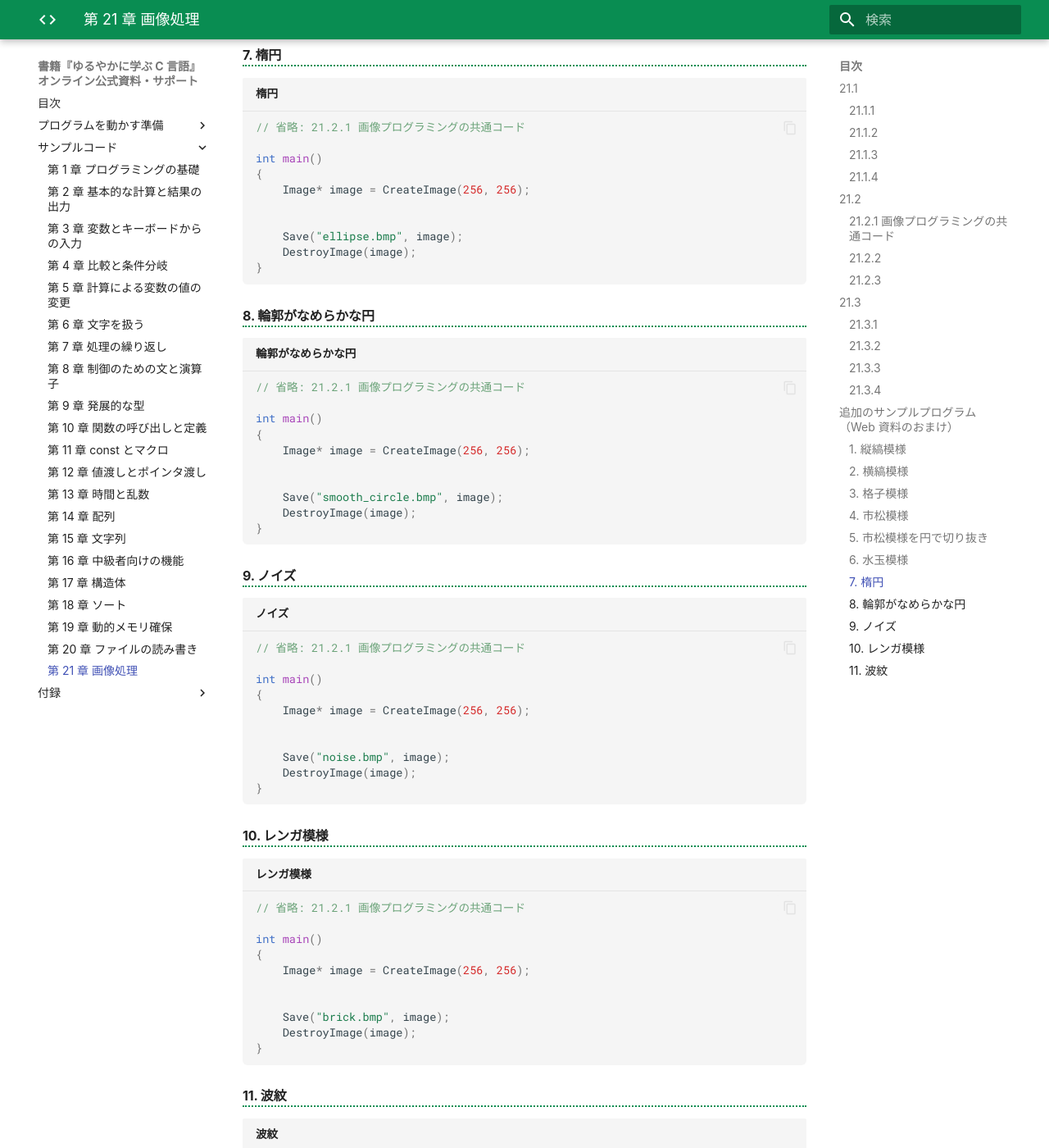
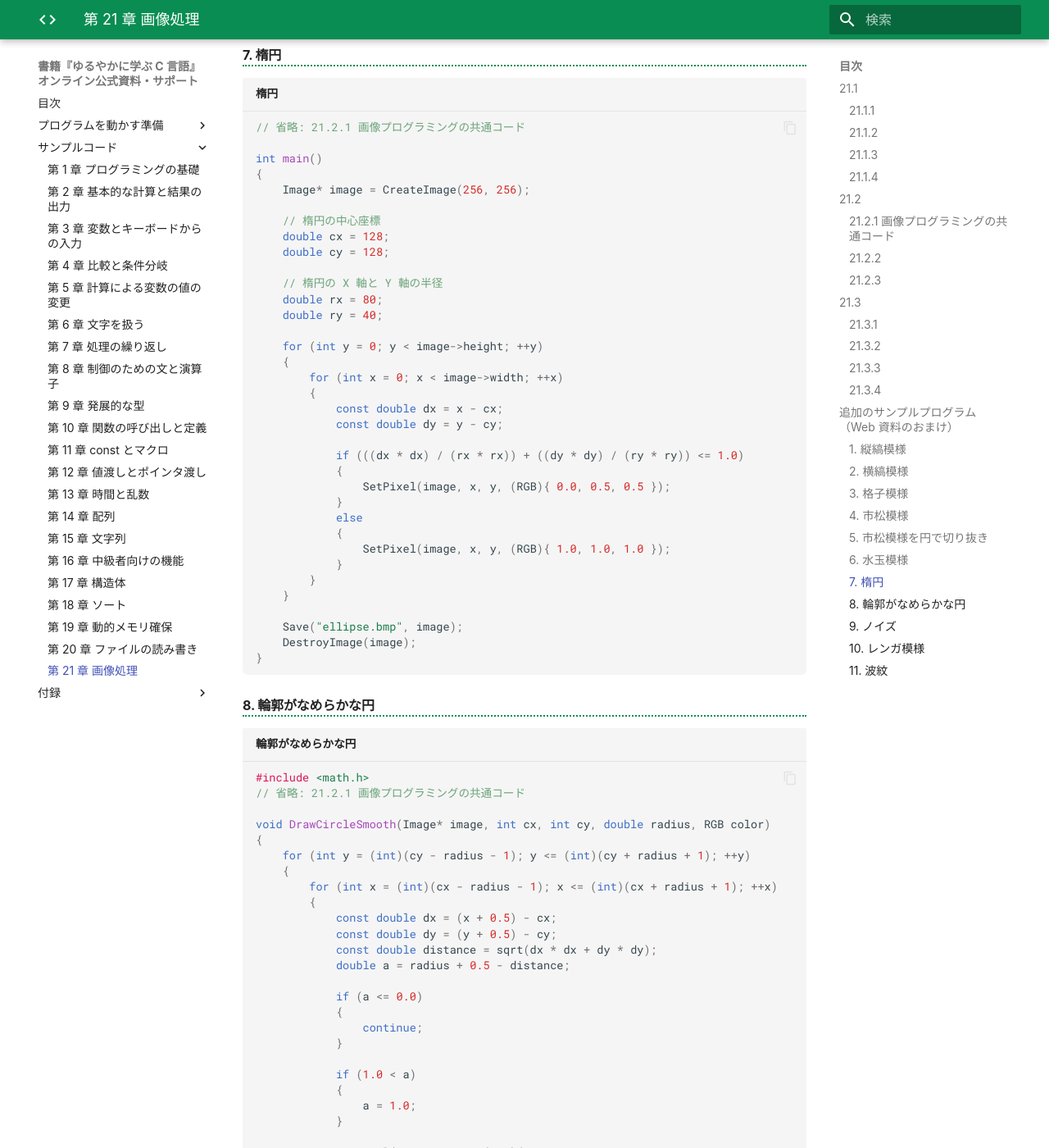
Before and after one commit to yuruyaka-c/yuruyaka-c.github.io, an MkDocs documentation site: the page built from docs/code/21.md, in a window 1280 px wide and 1400 px high, scrolled down 13141 px. Shown: the whole window at 82% size. Built offline with MkDocs 1.6.1 and Material for MkDocs 9.7.7, drawn with Linux system fonts in a browser that asks for light colours; nearby versions of some CDN libraries; some web fonts are replaced; some of the changed text lies outside the part shown.

Commit message:
Update 21.md

````diff
--- a/docs/code/21.md
+++ b/docs/code/21.md
@@ -666,6 +666,31 @@
 {
 	Image* image = CreateImage(256, 256);
 
+	// 楕円の中心座標
+	double cx = 128;
+	double cy = 128;
+
+	// 楕円の X 軸と Y 軸の半径
+	double rx = 80;
+	double ry = 40;
+
+	for (int y = 0; y < image->height; ++y)
+	{
+		for (int x = 0; x < image->width; ++x)
+		{
+			const double dx = x - cx;
+			const double dy = y - cy;
+
+			if (((dx * dx) / (rx * rx)) + ((dy * dy) / (ry * ry)) <= 1.0)
+			{
+				SetPixel(image, x, y, (RGB){ 0.0, 0.5, 0.5 });
+			}
+			else
+			{
+				SetPixel(image, x, y, (RGB){ 1.0, 1.0, 1.0 });
+			}
+		}
+	}
 
 	Save("ellipse.bmp", image);
 	DestroyImage(image);
@@ -676,12 +701,43 @@
 ### 8. 輪郭がなめらかな円
 
 ```c title="輪郭がなめらかな円"
+#include <math.h>
 // 省略: 21.2.1 画像プログラミングの共通コード
+
+void DrawCircleSmooth(Image* image, int cx, int cy, double radius, RGB color)
+{
+	for (int y = (int)(cy - radius - 1); y <= (int)(cy + radius + 1); ++y)
+	{
+		for (int x = (int)(cx - radius - 1); x <= (int)(cx + radius + 1); ++x)
+		{
+			const double dx = (x + 0.5) - cx;
+			const double dy = (y + 0.5) - cy;
+			const double distance = sqrt(dx * dx + dy * dy);
+			double a = radius + 0.5 - distance;
+
+			if (a <= 0.0)
+			{
+				continue;
+			}
+
+			if (1.0 < a)
+			{
+				a = 1.0;
+			}
+
+			SetPixel(image, x, y, (RGB){
+				1.0 + (color.r - 1.0) * a,
+				1.0 + (color.g - 1.0) * a,
+				1.0 + (color.b - 1.0) * a });
+		}
+	}
+}
 
 int main()
 {
 	Image* image = CreateImage(256, 256);
 
+	DrawCircleSmooth(image, 128, 128, 80.0, (RGB){ 0.0, 0.5, 0.5 });
 
 	Save("smooth_circle.bmp", image);
 	DestroyImage(image);
@@ -692,12 +748,30 @@
 ### 9. ノイズ
 
 ```c title="ノイズ"
+#include <time.h>
 // 省略: 21.2.1 画像プログラミングの共通コード
+
+// [0.0, 1.0] の範囲の乱数を返す関数
+double RandomDouble()
+{
+	return (double)rand() / RAND_MAX;
+}
 
 int main()
 {
 	Image* image = CreateImage(256, 256);
+	srand((unsigned int)time(NULL));
 
+	for (int y = 0; y < image->height; ++y)
+	{
+		for (int x = 0; x < image->width; ++x)
+		{
+			const double r = RandomDouble();
+			const double g = RandomDouble();
+			const double b = RandomDouble();
+			SetPixel(image, x, y, (RGB){ r, g, b });
+		}
+	}
 
 	Save("noise.bmp", image);
 	DestroyImage(image);
@@ -710,10 +784,58 @@
 ```c title="レンガ模様"
 // 省略: 21.2.1 画像プログラミングの共通コード
 
+// 21.3.2 の長方形を描く関数
+void DrawRectangle(Image* image, int x, int y, int width, int height, RGB color)
+{
+	for (int y2 = y; y2 < (y + height); ++y2)
+	{
+		for (int x2 = x; x2 < (x + width); ++x2)
+		{
+			SetPixel(image, x2, y2, color);
+		}
+	}
+}
+
 int main()
 {
 	Image* image = CreateImage(256, 256);
 
+	const int brickWidth = 48;
+	const int brickHeight = 24;
+	const int gap = 3;
+	const RGB mortar = { 0.74, 0.71, 0.65 };
+
+	// まず全体を目地の色で塗る
+	DrawRectangle(image, 0, 0, image->width, image->height, mortar);
+
+	for (int row = 0; row * brickHeight < image->height; ++row)
+	{
+		const int y = row * brickHeight;
+		const int offset = (row % 2) * (brickWidth / 2);
+
+		for (int x = -offset; x < image->width; x += brickWidth)
+		{
+			const int tone = (row * 3 + x / brickWidth * 5) % 4;
+
+			// レンガの色を少しずつ変える（tone の値によって 4 種類の色を使い分ける）
+			RGB brick = { 0.64, 0.22, 0.12 };
+
+			if (tone == 1)
+			{
+				brick = (RGB){ 0.74, 0.28, 0.14 };
+			}
+			else if (tone == 2)
+			{
+				brick = (RGB){ 0.56, 0.18, 0.10 };
+			}
+			else if (tone == 3)
+			{
+				brick = (RGB){ 0.68, 0.34, 0.18 };
+			}
+
+			DrawRectangle(image, x + gap, y + gap, brickWidth - gap, brickHeight - gap, brick);
+		}
+	}
 
 	Save("brick.bmp", image);
 	DestroyImage(image);
````
